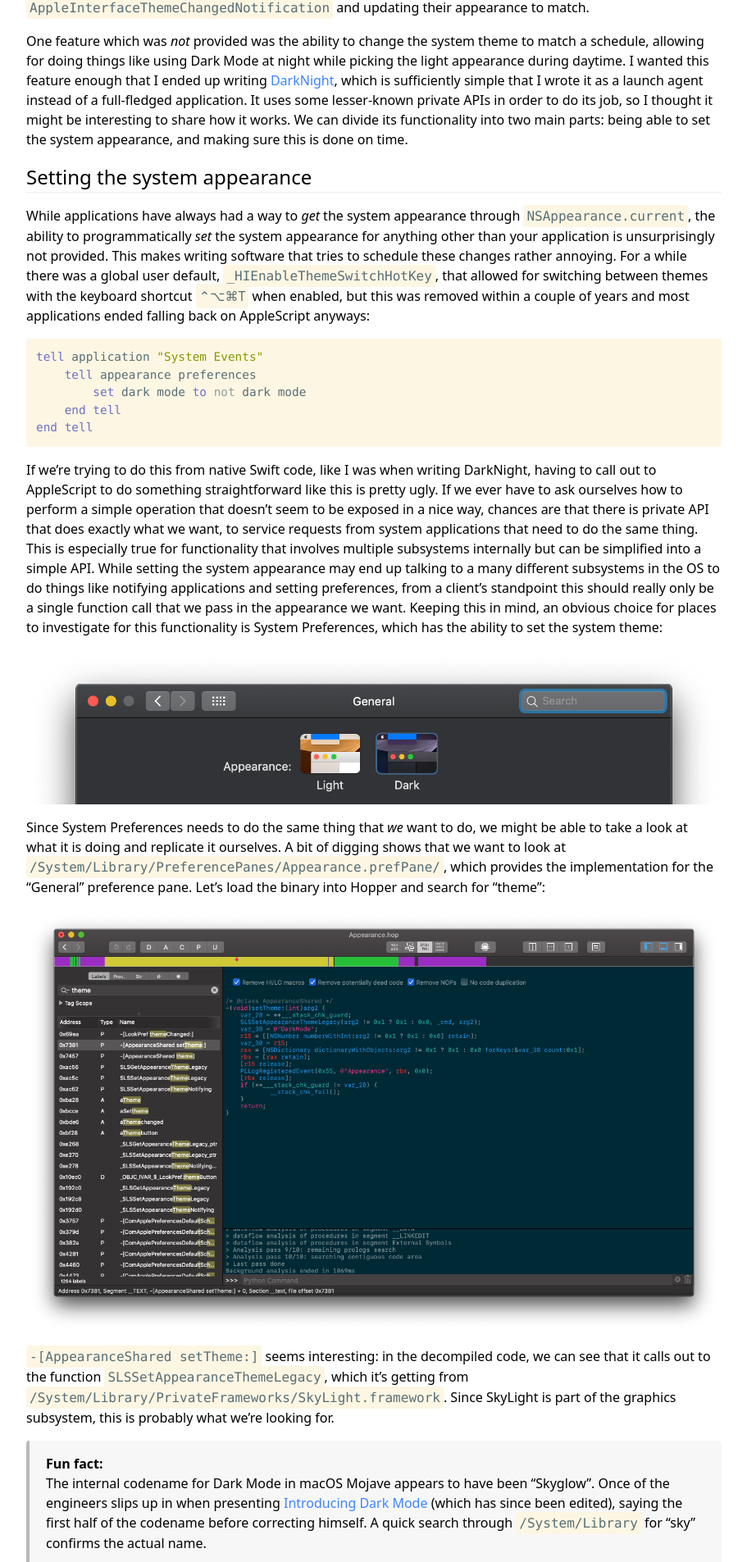
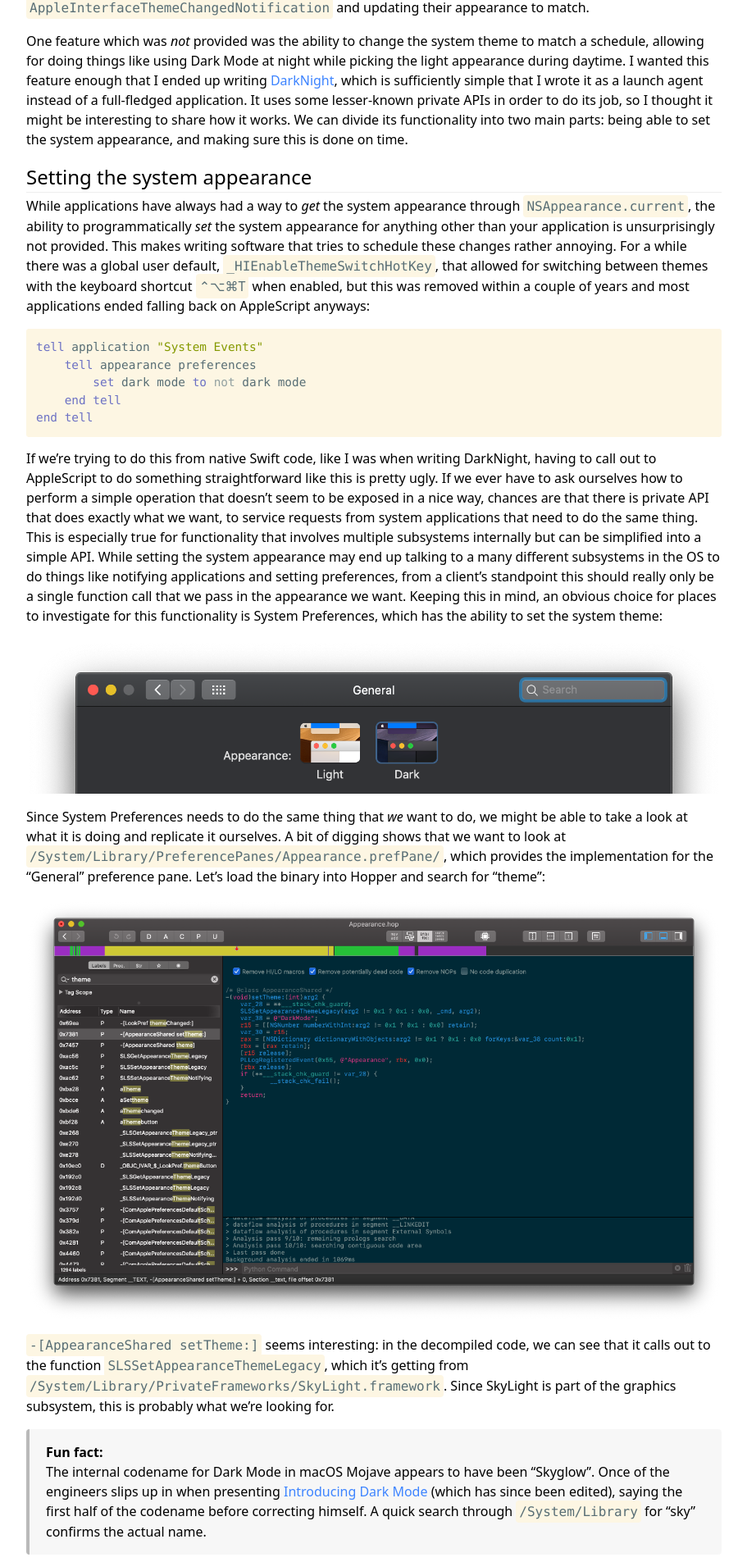
Before and after one commit to saagarjha/saagarjha.github.io, a Jekyll site: the page built from _posts/2018-12-01-scheduling-dark-mode/2018-12-01-scheduling-dark-mode.md, in a window 1280 px wide. Shown: the part 372-2277 px from the top of the page at 82% size, without its empty margins (184-1095 px from the left). Built offline with Jekyll 4.4.1, drawn with Linux system fonts in a browser that asks for light colours.

Commit message:
Tweak CSS

```diff
--- a/css/page.scss
+++ b/css/page.scss
@@ -34,14 +34,14 @@
 
 $img_border_radius: 0.25rem;
 
-$pre_font: 0.9rem Menlo, monospace;
+$code_font_family: "SF Mono", Menlo, monospace;
+$pre_font: 0.9rem $code_font_family;
 $pre_line_height: 1.5;
 $pre_tab_size: 4;
 $pre_padding: 0.75rem;
 $pre_border_radius: $img_border_radius;
 $lineno_border_right: 0.1rem solid;
 $highlight_border_radius: $pre_border_radius;
-$code_font_family: Menlo, monospace;
 $code_padding: 0.25rem;
 $samp_font_family: $code_font_family;
 $samp_padding: $code_padding;
--- a/css/post.scss
+++ b/css/post.scss
@@ -1,16 +1,20 @@
 ---
 ---
+
+$header_margin: 0 0 1rem 0;
 
 $time_color: #AAA;
 $time_margin: 0.25rem 0rem;
 
 $section_margin: 0rem;
 
-$p_margin: 1rem 0;
+$p_margin: 0 0 1rem 0;
 
 $img_max_height: 50rem;
 
 header {
+	margin: $header_margin;
+
 	p {
 		color: $time_color;
 		font-size: smaller;
```
